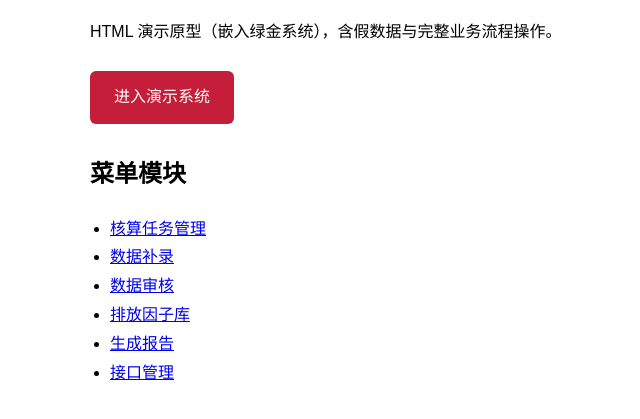
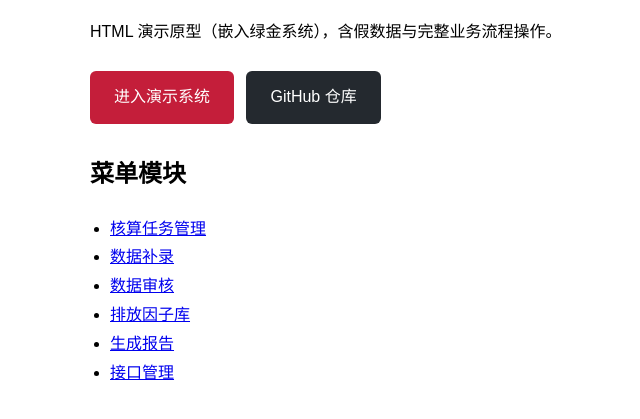
Before and after one commit to testdian/huaxia-bank, a plain HTML site: page index.html in a window 1280 px wide. Shown: the part 121-540 px from the top of the page, without its empty margins (190-830 px from the left). Drawn offline with Linux system fonts and the light colour scheme.

Commit message:
在入口页添加 GitHub 仓库链接。
Co-authored-by: Cursor <cursoragent@cursor.com>

```diff
--- a/index.html
+++ b/index.html
@@ -14,7 +14,10 @@
 <body>
   <h1>华夏银行 · 投融资碳核算</h1>
   <p>HTML 演示原型（嵌入绿金系统），含假数据与完整业务流程操作。</p>
-  <p><a class="btn" href="app.html#/tasks">进入演示系统</a></p>
+  <p>
+    <a class="btn" href="app.html#/tasks">进入演示系统</a>
+    <a class="btn" href="https://github.com/testdian/huaxia-bank" style="background:#24292f">GitHub 仓库</a>
+  </p>
   <h2>菜单模块</h2>
   <ul>
     <li><a href="app.html#/tasks">核算任务管理</a></li>
```
